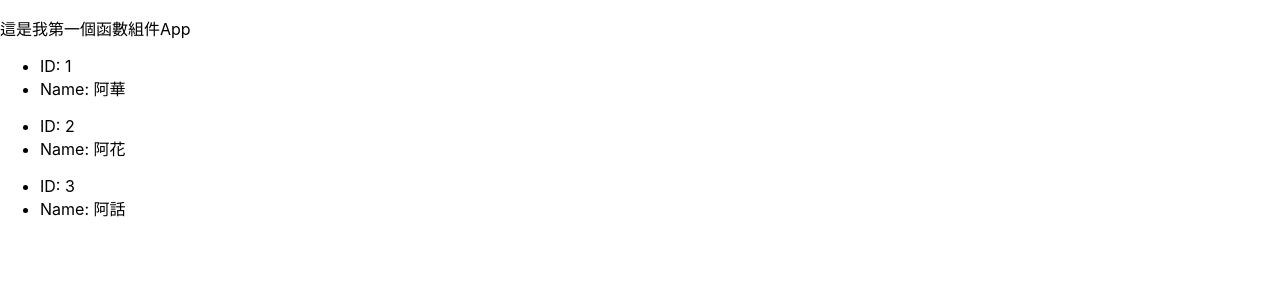
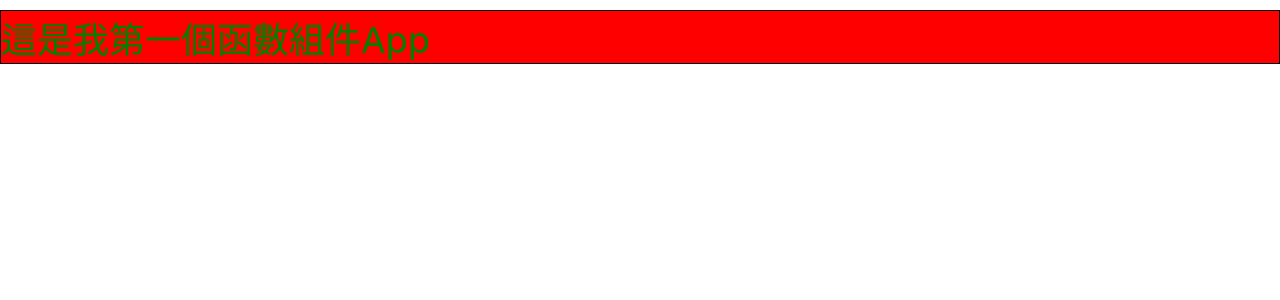
Before and after one commit to taiwanhua/Code_ArhuaReactCourse, a React (Create React App) app: page / in a window 1280 px wide. Shown: the top 300 px of the page. Built offline with nearby package versions, Linux system fonts and the light colour scheme.

Commit message:
使用基本CSS樣式

```diff
--- a/src/App.css
+++ b/src/App.css
@@ -1,38 +1,13 @@
-.App {
-  text-align: center;
+#myapp{
+  color:green
 }
 
-.App-logo {
-  height: 40vmin;
-  pointer-events: none;
+.myclass{
+  font-size: 36px;
+  background-color: red;
+  margin-top: 10px;
 }
 
-@media (prefers-reduced-motion: no-preference) {
-  .App-logo {
-    animation: App-logo-spin infinite 20s linear;
-  }
+.myclass2{
+  border: 1px solid black;
 }
-
-.App-header {
-  background-color: #282c34;
-  min-height: 100vh;
-  display: flex;
-  flex-direction: column;
-  align-items: center;
-  justify-content: center;
-  font-size: calc(10px + 2vmin);
-  color: white;
-}
-
-.App-link {
-  color: #61dafb;
-}
-
-@keyframes App-logo-spin {
-  from {
-    transform: rotate(0deg);
-  }
-  to {
-    transform: rotate(360deg);
-  }
-}
--- a/src/App.js
+++ b/src/App.js
@@ -1,20 +1,11 @@
 import React from 'react';
-import Buttonone from './Buttonone'
+import './App.css'
 
 const App = () => {
-  let number = 1;
-  let trueOrfalse = true;
-  let list = [{ ID: number, Name: "阿華" }, { ID: number + 1, Name: "阿花" }, { ID: number + 2, Name: "阿話" }];
+
   return (
     <>
-      <p>這是我第一個函數組件App</p>
-      {trueOrfalse && list.map((item) => (
-        <ul key={item.ID}>
-          <li>ID: {item.ID}</li>
-          <li>Name: {item.Name}</li>
-        </ul>
-      ))}
-
+      <p id="myapp" className={"myclass myclass2"}>這是我第一個函數組件App</p>
 
     </>
   )
```
